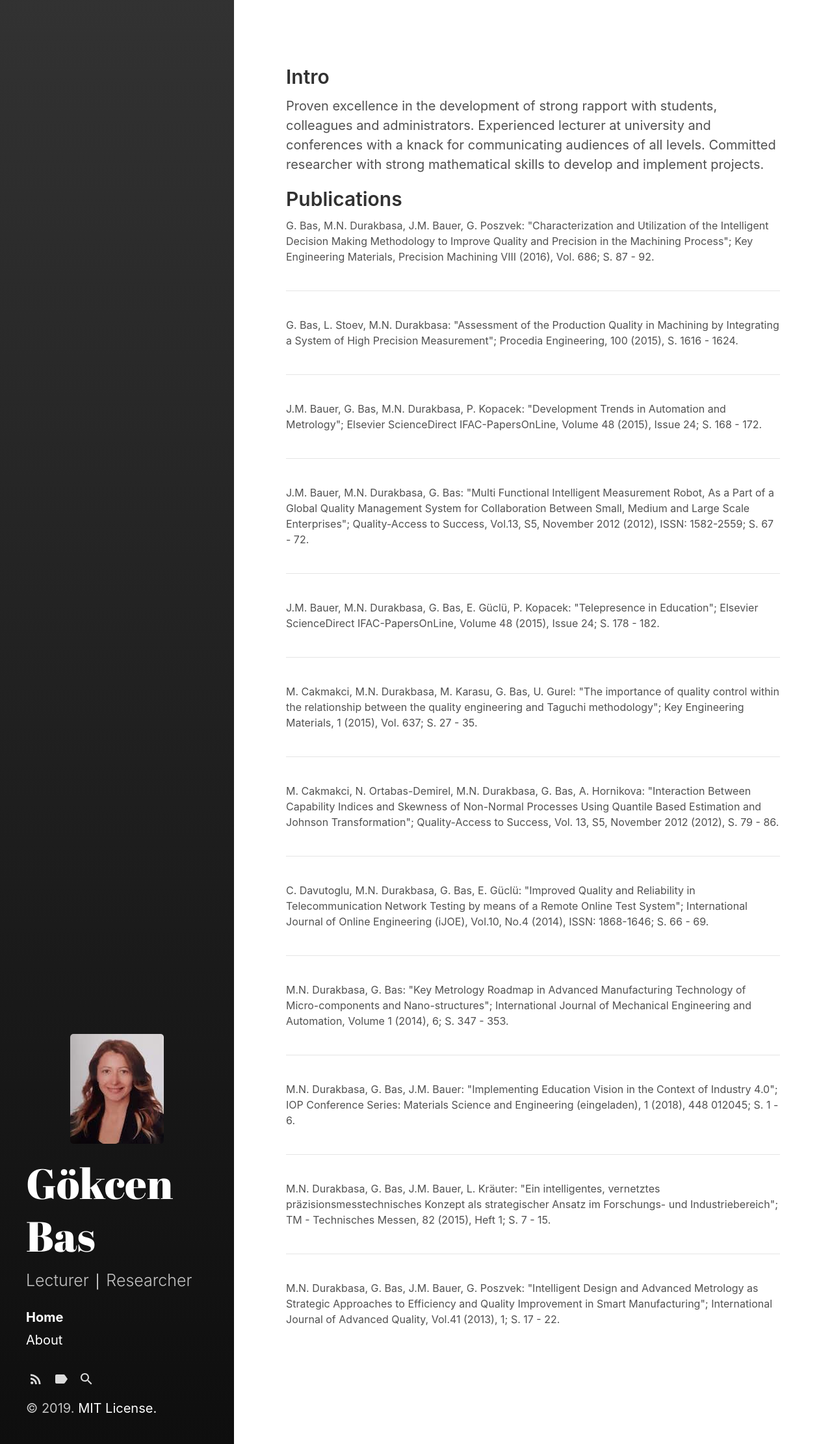
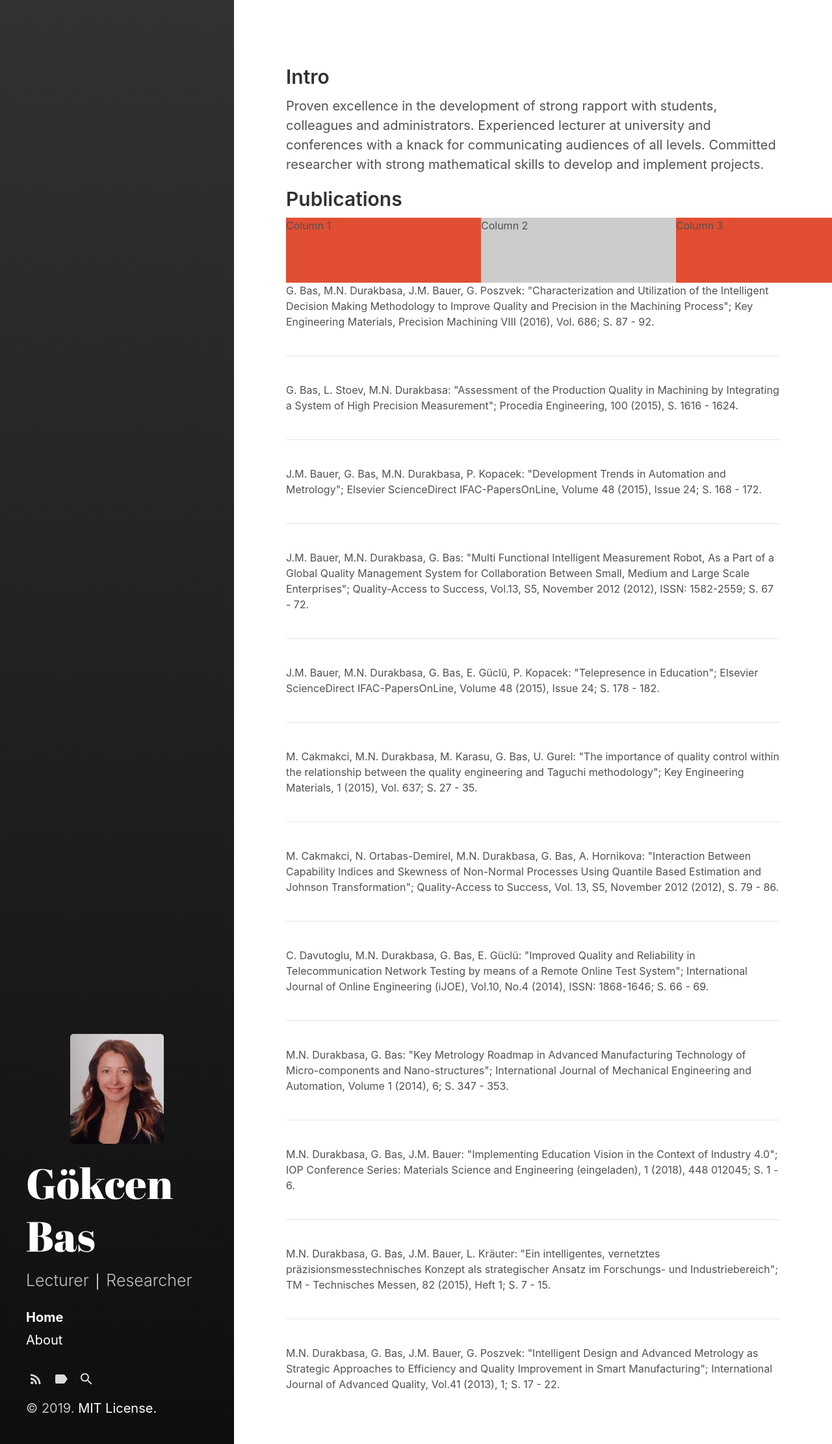
Before and after one commit to Budhaditya1/budhaditya1.github.io, a Jekyll site: the page built from index.html, in a window 1280 px wide. Shown: the whole page at 65% size. Built offline with Jekyll 4.4.1, drawn with Linux system fonts in a browser that asks for light colours; the list of posts is cut into pages by our own code; comment, search, counter and statistics services are not loaded.

Commit message:
Update index.html

```diff
--- a/_layouts/index.html
+++ b/_layouts/index.html
@@ -1,7 +1,13 @@
 ---
 layout: default
 ---
-
+<style>
+ div.columns       { width: 900px; }
+div.columns div   { width: 300px; height: 100px; float: left; }
+div.grey          { background-color: #cccccc; }
+div.red           { background-color: #e14e32; }
+div.clear         { clear: both; }
+</style>
 <div class="content">
  <h2> Intro</h2>
  <p>Proven excellence in the development of strong rapport with students, colleagues and administrators. Experienced lecturer at university and conferences with a knack for communicating audiences of all levels. Committed researcher with strong mathematical skills to develop and implement projects.
@@ -11,7 +17,12 @@ layout: default
 
 
  <font size="3">
-
+ <div class="columns">
+    <div class="red" >Column 1</div>
+    <div class="grey">Column 2</div>
+    <div class="red" >Column 3</div>
+</div>
+<div class="clear"></div>
  <article class="post-body">
   <div style="display: inline"><div style="display: inline" data-badge-type="donut" data-doi="10.1038/nature.2014.14583" data-hide-no-mentions="true" class="altmetric-embed"></div>G. Bas, M.N. Durakbasa, J.M. Bauer, G. Poszvek:
 "Characterization and Utilization of the Intelligent Decision Making Methodology to Improve Quality and Precision in the Machining Process";
```
